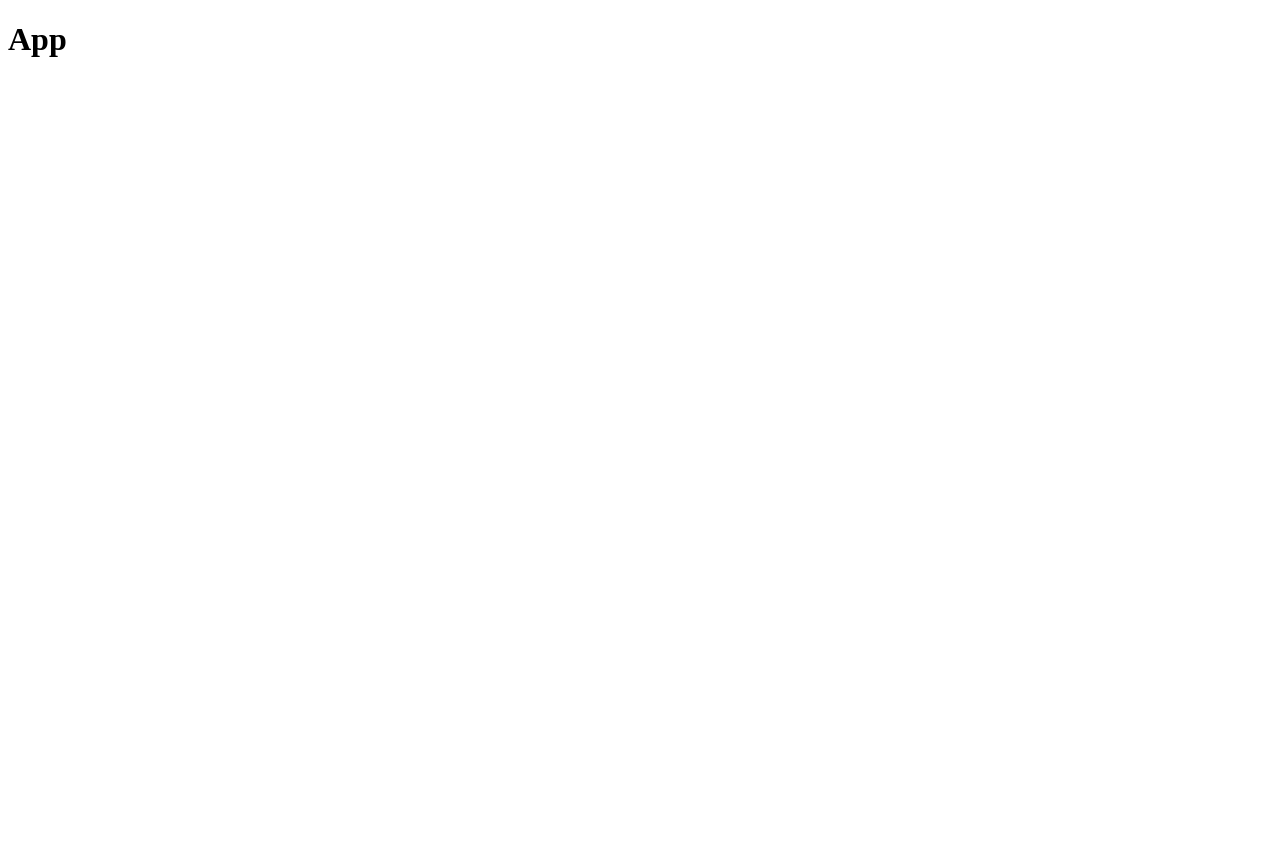
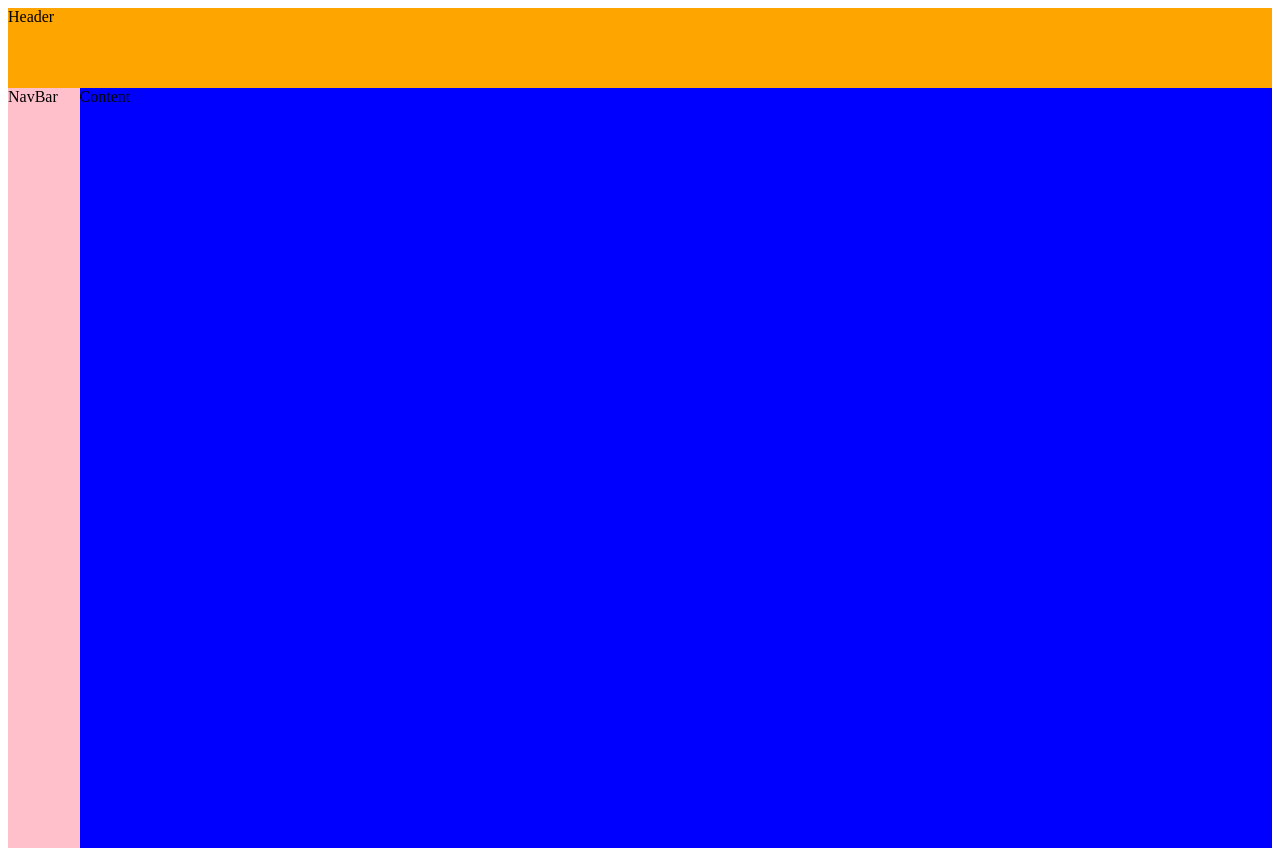
Before and after one commit to Mirco874/TSS_LMS_FE, a React (Create React App) app: page / in a window 1280 px wide. Before the commit the page ends 800 px from the top, so only its background shows below. Built offline with nearby package versions, Linux system fonts and the light colour scheme.

Commit message:
architecture

```diff
--- a/src/components/App.jsx
+++ b/src/components/App.jsx
@@ -1,10 +1,21 @@
 import React from 'react';
 import PropTypes from 'prop-types';
+import styles from './App.module.css';
 
-export const App= () => {
+export const App = () => {
   return (
-    <>
-    <h1>App</h1>
-    </>
+    <div className={styles.App}>
+      <div className={styles.Header}>
+        Header
+      </div>
+      <div className={styles.test}>
+        <div className={styles.NavBar}>
+          NavBar
+        </div>
+        <div className={styles.Content}>
+          Content
+        </div>
+      </div>
+    </div>
   )
 }
--- /dev/null
+++ b/src/components/App.module.css
@@ -0,0 +1,26 @@
+.Header{
+    display:flex;
+    background-color: orange;
+    width: 100%;
+    height: 10vh;
+}
+
+.test{
+    display:flex;
+    width: 100%;
+    height: 95vh;
+}
+
+.NavBar{
+    display:flex;
+    background-color: pink;
+    height: 100%;
+    width: 12vh;
+}
+
+.Content{
+    display:flex;
+    background-color: blue;
+    height: 100%;
+    width: 200vh;
+}
```
